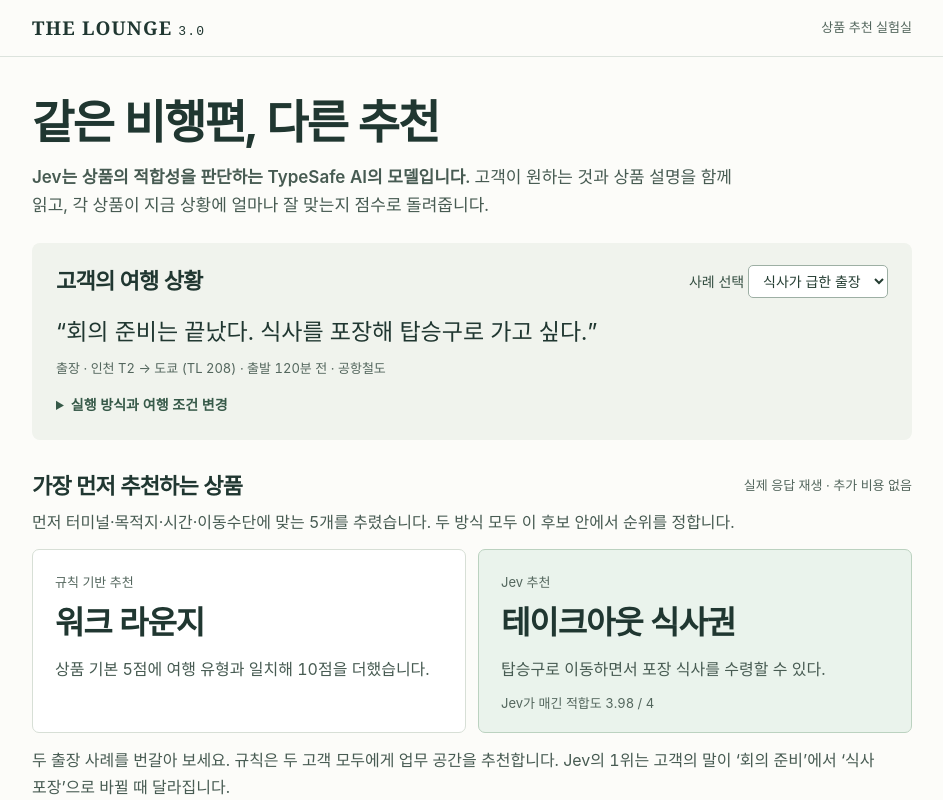
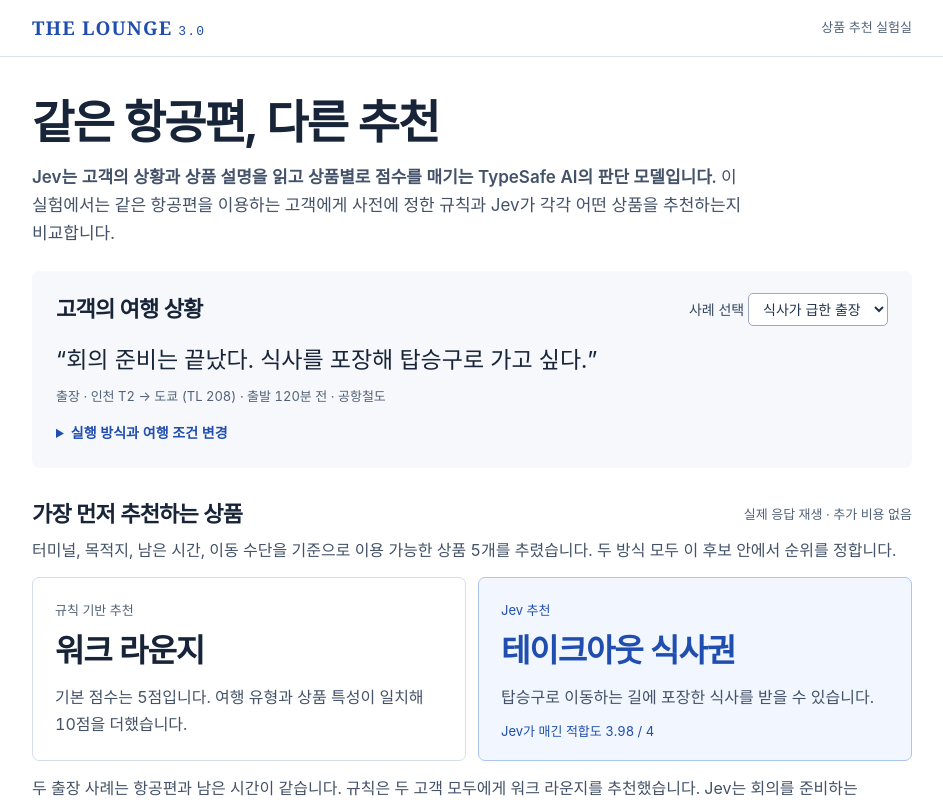
Before and after one commit to minsukong/jev-poc, a React (Vite) app: page / in a window 1280 px wide. Shown: the top 800 px of the page, without its empty margins (168-1111 px from the left). Built offline with nearby package versions, Linux system fonts and the light colour scheme.

Commit message:
Apply Korean presentation style and a white and blue palette

```diff
--- a/data/products.json
+++ b/data/products.json
@@ -9,7 +9,8 @@
     "terminal": "T2",
     "country": null,
     "transport": null,
-    "priority": 5
+    "priority": 5,
+    "displayDescription": "독립 업무석과 전원, 조용한 통화 공간을 이용할 수 있습니다."
   },
   {
     "id": "family",
@@ -21,7 +22,8 @@
     "terminal": "T2",
     "country": null,
     "transport": null,
-    "priority": 4
+    "priority": 4,
+    "displayDescription": "아이 놀이 공간 옆에 보호자 좌석이 있으며 간식도 제공합니다."
   },
   {
     "id": "gate",
@@ -33,7 +35,8 @@
     "terminal": "T2",
     "country": null,
     "transport": null,
-    "priority": 6
+    "priority": 6,
+    "displayDescription": "탑승구와 같은 층에 있어 이동 거리가 짧습니다. 등받이 좌석에서 쉴 수 있습니다."
   },
   {
     "id": "meal",
@@ -45,7 +48,8 @@
     "terminal": null,
     "country": null,
     "transport": null,
-    "priority": 3
+    "priority": 3,
+    "displayDescription": "탑승구로 이동하는 길에 포장한 식사를 받을 수 있습니다."
   },
   {
     "id": "esim",
@@ -57,7 +61,8 @@
     "terminal": null,
     "country": "일본",
     "transport": null,
-    "priority": 2
+    "priority": 2,
+    "displayDescription": "일본에 도착하면 바로 지도와 메신저를 이용할 수 있습니다."
   },
   {
     "id": "park",
@@ -69,7 +74,8 @@
     "terminal": null,
     "country": null,
     "transport": "자가용",
-    "priority": 1
+    "priority": 1,
+    "displayDescription": "자가용 이용 고객은 터미널에서 차량을 맡길 수 있습니다."
   },
   {
     "id": "other",
@@ -81,6 +87,7 @@
     "terminal": "T1",
     "country": null,
     "transport": null,
-    "priority": 0
+    "priority": 0,
+    "displayDescription": "개별 샤워실을 이용할 수 있습니다."
   }
 ]
--- a/index.html
+++ b/index.html
@@ -1 +1 @@
-<!doctype html><html lang="ko"><head><meta charset="utf-8"/><meta name="viewport" content="width=device-width,initial-scale=1"/><meta name="theme-color" content="#172d36"/><title>더라운지 · 추천 실험실</title></head><body style="margin:0"><div id="root"></div><script type="module" src="/src/main.tsx"></script></body></html>
+<!doctype html><html lang="ko"><head><meta charset="utf-8"/><meta name="viewport" content="width=device-width,initial-scale=1"/><meta name="theme-color" content="#ffffff"/><title>더라운지 · 추천 실험실</title></head><body style="margin:0"><div id="root"></div><script type="module" src="/src/main.tsx"></script></body></html>
--- a/src/main.tsx
+++ b/src/main.tsx
@@ -23,20 +23,20 @@ function App(){
   async function run(){setBusy(true);setError('');setLive(null);
     try{const res=await fetch('/api/decide',{method:'POST',headers:{'Content-Type':'application/json'},body:JSON.stringify(input)});
       if(!res.ok)throw Error('Node 서버 응답 '+res.status);setLive(await res.json());
-    }catch{setError('로컬 Node 서버에 연결하지 못했어. npm run server 실행 여부를 확인해 줘.')}finally{setBusy(false)}
+    }catch{setError('로컬 서버에 연결할 수 없습니다. npm run server를 실행한 후 다시 시도해 주세요.')}finally{setBusy(false)}
   }
   const fallback=result?.source==='fallback', measured=!!result&&['record','live'].includes(mode)&&result.source==='live';
   const expected=item(c.expected).name;
   const top=result?.rows[0]?.id;
   const winner=rules[0];
   const ruleNote=winner
-    ? '상품 기본 '+item(winner.id).priority+'점'+(winner.score>item(winner.id).priority?'에 여행 유형과 일치해 10점을 더했습니다.':'이 적용되었습니다. 이번 조건에서 가장 높은 규칙 점수입니다.')
+    ? '기본 점수는 '+item(winner.id).priority+'점입니다. '+(winner.score>item(winner.id).priority?'여행 유형과 상품 특성이 일치해 10점을 더했습니다.':'가산점 없이 기본 점수로 1위에 올랐습니다.')
     : '이용 조건을 만족하는 상품이 없습니다.';
   const rightTitle=fallback?'장애 시 대체 추천':mode==='mock'?'모의 추천':'Jev 추천';
   const seconds=result?(result.elapsedMs/1000).toFixed(3):'';
   return <><header className="mast"><div>THE LOUNGE <span>3.0</span></div><small>상품 추천 실험실</small></header>
-    <main><section className="intro"><h1>같은 비행편, 다른 추천</h1>
-      <p><strong>Jev는 상품의 적합성을 판단하는 TypeSafe AI의 모델입니다.</strong> 고객이 원하는 것과 상품 설명을 함께 읽고, 각 상품이 지금 상황에 얼마나 잘 맞는지 점수로 돌려줍니다.</p>
+    <main><section className="intro"><h1>같은 항공편, 다른 추천</h1>
+      <p><strong>Jev는 고객의 상황과 상품 설명을 읽고 상품별로 점수를 매기는 TypeSafe AI의 판단 모델입니다.</strong> 이 실험에서는 같은 항공편을 이용하는 고객에게 사전에 정한 규칙과 Jev가 각각 어떤 상품을 추천하는지 비교합니다.</p>
     </section>
     <section className="scenario"><div className="line"><h2>고객의 여행 상황</h2>
       <label>사례 선택 <select value={c.id} disabled={busy} onChange={e=>change(defaults(cases.find(x=>x.id===e.target.value)!))}>{cases.map(x=><option key={x.id} value={x.id}>{x.title}</option>)}</select></label></div>
@@ -44,34 +44,34 @@ function App(){
       <p className="sub">{c.purpose} · 인천 {ctx.flight.terminal} → {ctx.flight.city} ({ctx.flight.code}) · 출발 {input.minutes}분 전 · {input.transport}</p>
       <details className="settings"><summary>실행 방식과 여행 조건 변경</summary>
         <label>실행 방식 <select value={mode} disabled={busy} onChange={e=>switchMode(e.target.value as Mode)}><option value="record">저장한 Jev 응답 재생</option><option value="mock">모의 실험 (Mock)</option><option value="live" disabled={!local}>로컬 서버로 Jev 실시간 호출</option></select></label>
-        <p>재생에서는 각 사례를 측정했던 조건을 사용합니다. 모의 실험에서는 시간이나 목적지를 바꿔 필터와 예시 순위를 확인할 수 있습니다. 실시간 호출은 API 키가 등록된 로컬 서버에서 가능합니다.</p>
+        <p>재생 모드에서는 각 사례의 추천 결과와 측정 당시의 조건을 확인합니다. 모의 실험에서는 시간이나 목적지를 바꾸면 이용 가능한 상품과 예시 순위를 확인할 수 있습니다. 실시간 호출은 API 키가 등록된 로컬 서버에서 가능합니다.</p>
         <fieldset disabled={busy||mode==='record'}><label>항공편<select value={input.flight} onChange={e=>change({...input,flight:e.target.value})}>{flights.map(f=><option key={f.id} value={f.id}>{f.code} · {f.city}</option>)}</select></label>
         <label>공항 이동<select value={input.transport} onChange={e=>change({...input,transport:e.target.value})}>{['공항철도','자가용','택시'].map(v=><option key={v}>{v}</option>)}</select></label>
         <label>출발까지<select value={input.minutes} onChange={e=>change({...input,minutes:+e.target.value})}>{[10,30,60,120,180].map(v=><option key={v} value={v}>{v}분</option>)}</select></label></fieldset></details>
       {mode==='live'&&<button onClick={run} disabled={busy}>{busy?'Jev에 요청 중…':'실시간 추천 실행'}</button>}
     </section>
     <section className="results"><div className="line"><h2>가장 먼저 추천하는 상품</h2><small>{mode==='record'?'실제 응답 재생 · 추가 비용 없음':mode==='mock'?'모의 결과 · AI 호출 없음':'실시간 API 모드'}</small></div>
-      <p>먼저 터미널·목적지·시간·이동수단에 맞는 {ctx.eligible.length}개를 추렸습니다. 두 방식 모두 이 후보 안에서 순위를 정합니다.</p>
+      <p>터미널, 목적지, 남은 시간, 이동 수단을 기준으로 이용 가능한 상품 {ctx.eligible.length}개를 추렸습니다. 두 방식 모두 이 후보 안에서 순위를 정합니다.</p>
       {error&&<p role="alert">{error}</p>}{fallback&&<p role="alert">Jev 요청 실패로 규칙 기반 순위를 사용합니다. {result?.error}</p>}
       <div className="pair"><article><small>규칙 기반 추천</small><h3>{winner?item(winner.id).name:'후보 없음'}</h3><p>{ruleNote}</p></article>
-        <article className="decision"><small>{rightTitle}</small><h3>{top?item(top).name:ctx.eligible.length?'실행 대기':'후보 없음'}</h3><p>{fallback?ruleNote:top?item(top).description:'이 조건에서 표시할 추천 결과가 없습니다.'}</p>
+        <article className="decision"><small>{rightTitle}</small><h3>{top?item(top).name:ctx.eligible.length?'실행 대기':'후보 없음'}</h3><p>{fallback?ruleNote:top?item(top).displayDescription:'이 조건에서 표시할 추천 결과가 없습니다.'}</p>
         {top&&!fallback&&<small>{mode==='mock'?'문구 매칭 예시 점수':'Jev가 매긴 적합도'} {result!.rows[0].score.toFixed(2)} / 4</small>}</article></div>
-      {c.id==='meal'&&mode==='record'&&<p className="insight">두 출장 사례를 번갈아 보세요. 규칙은 두 고객 모두에게 업무 공간을 추천합니다. Jev의 1위는 고객의 말이 ‘회의 준비’에서 ‘식사 포장’으로 바뀔 때 달라집니다.</p>}
+      {c.id==='meal'&&mode==='record'&&<p className="insight">두 출장 사례는 항공편과 남은 시간이 같습니다. 규칙은 두 고객 모두에게 워크 라운지를 추천했습니다. Jev는 회의를 준비하는 고객에게 워크 라운지를, 식사를 포장하려는 고객에게 테이크아웃 식사권을 추천했습니다.</p>}
       <details><summary>전체 순위와 제외된 상품</summary><p>규칙 점수는 미리 정한 가중치의 합입니다. Jev 점수는 0점(무관)부터 4점(필요를 직접 충족)까지입니다. 두 열은 각각 위에서부터 순서대로 읽으면 됩니다.</p>
       <div className="scroll"><table><thead><tr><th>순위</th><th>규칙 기반</th><th>{rightTitle}</th></tr></thead><tbody>{rules.map((r:Row,i:number)=><tr key={r.id}><td>{i+1}</td><td>{item(r.id).name} · {r.score}점</td><td>{result?.rows[i]?item(result.rows[i].id).name+' · '+result.rows[i].score.toFixed(2)+'점':'—'}</td></tr>)}</tbody></table></div><h4>이용 조건에서 제외된 상품</h4>{ctx.excluded.map((p:{id:string;reasons:string[]})=><p key={p.id}>{item(p.id).name} · {p.reasons.join(', ')}</p>)}</details>
     </section>
     <section className="guide"><h2>결과 읽는 법</h2>
-    <details><summary>추천 한 번에 얼마나 걸리고, 얼마가 들까요?</summary>
-    <p>{mode==='record'?'이 수치는 저장 당시 서버에서 측정한 값입니다. 공개 페이지에서 여러 번 재생해도 새로 청구되지 않습니다.':mode==='mock'?'모의 실험은 외부 API를 호출하지 않아 Jev 측정값이 없습니다.':'현재 실시간 요청에서 확인한 값입니다.'}</p>
-    <dl><dt>응답시간{(measured||fallback)&&' · '+seconds+'초'}</dt><dd>서버가 Jev에 요청을 보내고 응답이나 오류를 처리하기까지 걸린 시간입니다. 1,000ms가 1초입니다. 고객이 화면을 여는 시간은 별도로 측정해야 합니다.</dd>
+    <details><summary>추천 1회의 응답 시간과 예상 비용</summary>
+    <p>{mode==='record'?'이 수치는 저장 당시 서버에서 측정한 값입니다. 공개 페이지에서 여러 번 재생해도 새로 청구되지 않습니다.':mode==='mock'?'모의 실험은 외부 API를 호출하지 않아 Jev 측정값이 없습니다.':'실시간 추천을 실행하면 이번 요청의 측정값을 확인할 수 있습니다.'}</p>
+    <dl><dt>응답 시간{(measured||fallback)&&' · '+seconds+'초'}</dt><dd>서버가 Jev에 요청을 보내고 응답이나 오류를 처리하기까지 걸린 시간입니다. 1,000ms가 1초입니다. 고객이 화면을 여는 시간은 별도로 측정해야 합니다.</dd>
     <dt>사용량{result?.usage&&' · 입력 '+result.usage.input_tokens.toLocaleString()+' / 출력 '+result.usage.output_tokens.toLocaleString()+'토큰'}</dt><dd>토큰은 모델이 내용을 읽고 처리하는 단위입니다. 고객 상황·상품 설명·질문이 입력이고, 돌려받은 점수와 선택 결과가 출력입니다.</dd>
-    <dt>예상 API 비용{result?.estimatedUsd!=null&&' · 1회 $'+result.estimatedUsd.toFixed(8)}</dt><dd>이 실험은 입력 100만 토큰당 0.042달러, 출력 무료 단가로 계산합니다. {result?.estimatedUsd!=null&&'이번과 같은 입력량으로 1,000번 호출하면 약 '+(result.estimatedUsd*1000).toFixed(3)+'달러입니다. '}서버 운영비는 별도입니다. <a href="https://help.typesafe.ai/articles/5187202169-how-much-does-jev-cost">공식 요금표</a></dd></dl></details>
-    <details><summary>백엔드와 Jev는 각각 무엇을 판단하나요?</summary><p>백엔드는 “이 고객이 이 상품을 이용할 수 있는가?”를 확인합니다. 예를 들어 도쿄행 고객에게 일본 eSIM은 후보가 되고, 다낭행에서는 빠집니다. Jev는 남은 후보에 대해 “이 고객이 지금 하려는 일에 얼마나 도움이 되는가?”를 판단합니다.</p>
-    <dl><dt>Score · 상품마다 점수 매기기</dt><dd>각 상품을 다섯 단계로 평가하고 단계별 확률을 반영한 점수를 돌려줍니다. 이 화면은 그 점수가 높은 순으로 추천합니다. 3.98점은 구매 확률 99.5%라는 뜻으로 해석할 수 없습니다.</dd>
-    <dt>Choice · 후보 중 하나 고르기</dt><dd>같은 후보를 주고 하나를 고르도록 별도로 묻습니다. 상품별 점수와 질문이 달라 Score 1위와 다른 선택도 가능합니다.{measured&&result?.raw?.answers?.best&&' 이번 선택은 '+item(result.raw.answers.best.choice).name+'입니다.'}</dd>
-    <dt>Noul · 질문에 ‘예’일 확률 구하기</dt><dd>“후보 중 고객의 필요를 직접 해결하는 상품이 있나요?”라고 묻습니다.{measured&&result?.raw?.answers?.relevant&&' 이번 응답은 '+(result.raw.answers.relevant.noul*100).toFixed(1)+'%입니다.'} 이 값은 모델의 판단이며, 이용 자격은 백엔드가 계속 결정합니다.</dd></dl>
+    <dt>예상 API 비용{result?.estimatedUsd!=null&&' · 1회 $'+result.estimatedUsd.toFixed(8)}</dt><dd>입력 토큰 100만 개당 0.042달러로 계산합니다. 출력 토큰은 무료입니다. {result?.estimatedUsd!=null&&'이번과 같은 입력량으로 1,000번 호출하면 약 '+(result.estimatedUsd*1000).toFixed(3)+'달러입니다. '}서버 운영비는 별도입니다. <a href="https://help.typesafe.ai/articles/5187202169-how-much-does-jev-cost">공식 요금표</a></dd></dl></details>
+    <details><summary>백엔드와 Jev의 역할</summary><p>백엔드는 고객이 상품을 이용할 수 있는지 확인합니다. 예를 들어 도쿄행 고객에게 일본 eSIM은 후보가 되고, 다낭행에서는 빠집니다. Jev는 남은 상품이 고객의 현재 필요에 얼마나 잘 맞는지 판단합니다.</p>
+    <dl><dt>Score · 상품별 적합도 평가</dt><dd>각 상품을 다섯 단계로 평가하고 단계별 확률을 반영한 점수를 돌려줍니다. 이 화면은 그 점수가 높은 순으로 추천합니다. 3.98점은 구매 확률 99.5%라는 뜻으로 해석할 수 없습니다.</dd>
+    <dt>Choice · 후보 한 개 선택</dt><dd>같은 후보를 주고 하나를 고르도록 별도로 묻습니다. 상품별 점수와 질문이 달라 Score 1위와 다른 선택도 가능합니다.{measured&&result?.raw?.answers?.best&&' 이번 선택은 '+item(result.raw.answers.best.choice).name+'입니다.'}</dd>
+    <dt>Noul · ‘예’라고 판단할 확률</dt><dd>“후보 중 고객의 필요를 직접 해결하는 상품이 있나요?”라고 묻습니다.{measured&&result?.raw?.answers?.relevant&&' 이번 응답은 '+(result.raw.answers.relevant.noul*100).toFixed(1)+'%입니다.'} 이 값은 모델의 판단이며, 이용 자격은 백엔드가 계속 결정합니다.</dd></dl>
     <p>서버는 이 질문들을 한 번에 보내고 결과를 검증합니다. 호출이 실패하면 같은 후보의 규칙 기반 순위를 반환하고 화면에 대체 여부를 표시합니다. <a href="https://docs.typesafe.ai/primitives">공식 판단 유형 설명</a></p></details>
-    <details><summary>여섯 사례에서 기대한 상품이 1위였나요?</summary><p>‘기대 1위’는 시나리오를 만들 때 정한 상품입니다. 저장된 실측에서 규칙은 {cases.filter(x=>recordings[x.id].result.rules[0].id===x.expected).length}건, Jev는 {cases.filter(x=>recordings[x.id].result.rows[0].id===x.expected).length}건이 일치했습니다. 실제 고객의 만족도나 구매율을 알려면 별도의 고객 평가가 필요합니다.</p>
+    <details><summary>여섯 사례의 기대 결과와 실제 추천</summary><p>‘기대 1위’는 시나리오를 만들 때 정한 상품입니다. 실제 1위가 예상과 일치한 사례는 규칙 기반 추천 {cases.filter(x=>recordings[x.id].result.rules[0].id===x.expected).length}건, Jev 추천 {cases.filter(x=>recordings[x.id].result.rows[0].id===x.expected).length}건입니다. 실제 고객의 만족도나 구매율을 알려면 별도의 고객 평가가 필요합니다.</p>
     <p>{isPreset?'선택한 사례의 기대 1위는 '+expected+'입니다.':'여행 조건을 바꿨으므로 기존 사례의 기대값을 그대로 적용하기 어렵습니다.'}</p><div className="scroll"><table><thead><tr>{['고객 상황','기대 1위','규칙 1위','Jev 1위'].map(s=><th key={s}>{s}</th>)}</tr></thead><tbody>{cases.map(x=><tr key={x.id}><td>{x.title}</td><td>{item(x.expected).name}</td><td>{item(recordings[x.id].result.rules[0].id).name}</td><td>{item(recordings[x.id].result.rows[0].id).name}</td></tr>)}</tbody></table></div></details>
     <details><summary>개발자용 API 원본 응답</summary>{measured?<><p>{result?.model} · {mode==='record'?new Date(record.capturedAt).toLocaleString('ko-KR')+' 저장':'실시간 호출'} · 규칙 대체 없음</p><pre>{JSON.stringify(result?.raw,null,2)}</pre></>:<p>{result?.error??'이 실행에서 받은 Jev 응답이 없습니다.'}</p>}</details></section>
     </main><footer>더라운지 3.0 · 가상 고객과 가상 상품을 사용한 추천 실험</footer></>
--- a/src/style.css
+++ b/src/style.css
@@ -1,13 +1,15 @@
-:root{font-family:Inter,"Malgun Gothic",sans-serif;color:#203731;background:#fcfcf9;font-size:16px;line-height:1.65;font-variant-numeric:tabular-nums}
+:root{font-family:Inter,"Malgun Gothic",sans-serif;color:#182438;background:#ffffff;font-size:16px;line-height:1.65;font-variant-numeric:tabular-nums}
 *{box-sizing:border-box}body{margin:0;word-break:keep-all}h1,h2,h3,h4,p,blockquote,dl,dd{margin:0}
-.mast{display:flex;align-items:center;justify-content:space-between;border-bottom:1px solid #dce3dd;padding:15px max(5vw,calc((100vw - 880px)/2))}
-.mast div{font:bold 19px Georgia,serif;letter-spacing:.06em}.mast span{font:13px monospace}.mast small,small,.sub{color:#53665d;font-size:13px}
+.mast{display:flex;align-items:center;justify-content:space-between;border-bottom:1px solid #dce2eb;padding:15px max(5vw,calc((100vw - 880px)/2))}
+.mast div{font:bold 19px Georgia,serif;letter-spacing:.06em}.mast span{font:13px monospace}.mast small,small,.sub{color:#516278;font-size:13px}
 main,footer{width:min(880px,90%);margin:auto}.intro{padding:38px 0 24px}.intro p{max-width:720px;font-size:17px}.intro strong{font-weight:600}
-h1{font-size:clamp(32px,4vw,46px);line-height:1.2;letter-spacing:-.04em;margin-bottom:13px}h2{font-size:22px;letter-spacing:-.035em}h3{font-size:clamp(22px,3vw,32px);line-height:1.35;margin:7px 0 12px;letter-spacing:-.035em}h4{margin-top:16px}p,dd{color:#475b52}
-.scenario{padding:20px 24px;background:#f0f3ed;border-radius:8px}.line{display:flex;align-items:center;justify-content:space-between;gap:12px;flex-wrap:wrap}.line label,label{font-size:14px;color:#344e41}blockquote{font-size:clamp(18px,2.4vw,23px);margin:14px 0 6px}.settings{border:0;margin-top:10px}.settings summary{font-size:14px;padding:4px 0;color:#365948}.settings[open] summary{margin-bottom:12px}
-select,button{font:inherit;padding:6px 10px;border:1px solid #9dafa4;border-radius:5px;background:white;color:#243d32}button{background:#17573d;color:white;cursor:pointer;margin-top:8px}select:disabled{opacity:.65}
+h1{font-size:clamp(32px,4vw,46px);line-height:1.2;letter-spacing:-.04em;margin-bottom:13px}h2{font-size:22px;letter-spacing:-.035em}h3{font-size:clamp(22px,3vw,32px);line-height:1.35;margin:7px 0 12px;letter-spacing:-.035em}h4{margin-top:16px}p,dd{color:#435268}
+.scenario{padding:20px 24px;background:#f6f8fb;border-radius:8px}.line{display:flex;align-items:center;justify-content:space-between;gap:12px;flex-wrap:wrap}.line label,label{font-size:14px;color:#35465d}blockquote{font-size:clamp(18px,2.4vw,23px);margin:14px 0 6px}.settings{border:0;margin-top:10px}.settings summary{font-size:14px;padding:4px 0;color:#204eae}.settings[open] summary{margin-bottom:12px}
+select,button{font:inherit;padding:6px 10px;border:1px solid #9baac0;border-radius:5px;background:white;color:#22354f}button{background:#2055be;color:white;cursor:pointer;margin-top:8px}select:disabled{opacity:.65}
 fieldset{padding:0;border:0;margin:12px 0 0;display:flex;flex-wrap:wrap;gap:12px}fieldset select{margin-left:5px}
-.results,.guide{margin:28px 0}.results>.line+p{margin:5px 0 13px}.pair{display:grid;grid-template-columns:1fr 1fr;gap:12px}.pair article{padding:18px 22px;border:1px solid #d7dfd6;border-radius:7px;background:white}.pair .decision{background:#eaf3ec;border-color:#bbd2c0}.decision>small:last-child{display:block;margin-top:10px}.insight{margin:14px 0}.guide{margin-top:32px}.guide h2{margin-bottom:8px}
-details{border-top:1px solid #d6dfd7}.results>details{margin-top:16px}summary{cursor:pointer;padding:13px 0;font-weight:600}summary:hover,a:hover{color:#12613e}details p,details dl{margin-bottom:12px}details p{max-width:75ch}dt{font-weight:700;margin:14px 0 2px}dd{max-width:74ch}.scroll,pre{overflow:auto}pre{background:#20382e;color:#ecf5ec;padding:14px;max-height:340px;font-size:13px}table{border-collapse:collapse;width:100%;text-align:left;font-size:14px;margin:6px 0 14px}th,td{border-bottom:1px solid #d8e0d7;padding:8px;white-space:nowrap}th{background:#eef2eb}a{color:#1b5b3d}footer{border-top:1px solid #d6dfd7;font-size:13px;color:#53665d;padding:18px 0 32px}[role=alert]{padding:10px;background:#f9ead9;color:#713a0d}
-:focus-visible{outline:3px solid #b57c1f;outline-offset:3px}::selection{background:#cfe6cc}
+.results,.guide{margin:28px 0}.results>.line+p{margin:5px 0 13px}.pair{display:grid;grid-template-columns:1fr 1fr;gap:12px}.pair article{padding:18px 22px;border:1px solid #d6deea;border-radius:7px;background:white}.pair .decision{background:#f1f6ff;border-color:#abc5f2}.decision>small:last-child{display:block;margin-top:10px}.insight{margin:14px 0}.guide{margin-top:32px}.guide h2{margin-bottom:8px}
+details{border-top:1px solid #dbe2ec}.results>details{margin-top:16px}summary{cursor:pointer;padding:13px 0;font-weight:600}summary:hover,a:hover{color:#173e91}details p,details dl{margin-bottom:12px}details p{max-width:75ch}dt{font-weight:700;margin:14px 0 2px}dd{max-width:74ch}.scroll,pre{overflow:auto}pre{background:#172840;color:#eff5ff;padding:14px;max-height:340px;font-size:13px}table{border-collapse:collapse;width:100%;text-align:left;font-size:14px;margin:6px 0 14px}th,td{border-bottom:1px solid #d9e2ee;padding:8px;white-space:nowrap}th{background:#f3f6fa}a{color:#204eae}footer{border-top:1px solid #dbe2ec;font-size:13px;color:#516278;padding:18px 0 32px}[role=alert]{padding:10px;background:#f9ead9;color:#713a0d}
+:focus-visible{outline:3px solid #285eca;outline-offset:3px}::selection{background:#d5e5ff}
 @media(max-width:600px){.intro{padding:24px 0 18px}.scenario{padding:15px}.pair{grid-template-columns:1fr;gap:8px}.pair article{padding:14px 16px}h3{font-size:23px;margin:4px 0}.line{gap:5px}.scenario .line{align-items:flex-start;flex-direction:column}.results,.guide{margin:22px 0}.intro p{font-size:16px}details summary{line-height:1.55}fieldset{flex-direction:column}fieldset select{margin-left:8px}}
+.mast div,.decision h3,.decision>small{color:#204eae}
+select:enabled:hover{border-color:#2055be}
```
Also changed, not shown: 4 other files (tests, documents, lock files or other folders).
